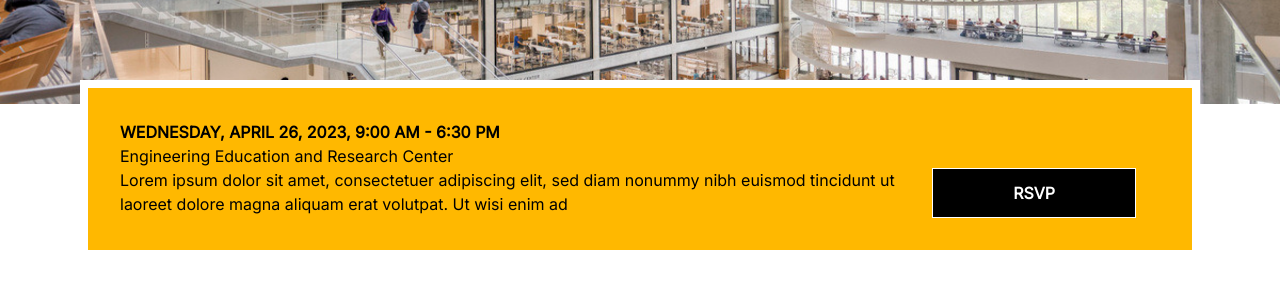
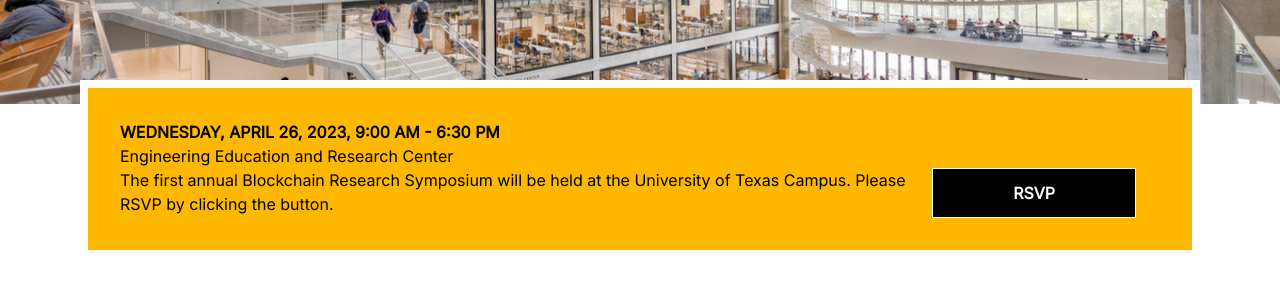
Before and after one commit to sriramvish/blockchainsymposium, a website: page index.html in a window 1280 px wide. Shown: the part 360-646 px from the top of the page. Drawn offline with nearby package versions, Linux system fonts and the light colour scheme; some packages are replaced by stand-ins of ours.

Commit message:
Update index.html

```diff
--- a/index.html
+++ b/index.html
@@ -108,7 +108,7 @@
             <p class="font-semibold">WEDNESDAY, APRIL 26, 2023, 9:00 AM - 6:30 PM </p>
             <p>Engineering Education and Research Center</p>
             <div class="flex flex-col lg:flex-row">
-                <p>Lorem ipsum dolor sit amet, consectetuer adipiscing elit, sed diam nonummy nibh euismod tincidunt ut laoreet dolore magna aliquam erat volutpat. Ut wisi enim ad</p>
+                <p>The first annual Blockchain Research Symposium will be held at the University of Texas Campus. Please RSVP by clicking the button.</p>
                 <div class="p-3 md:p-0 flex-1"></div>
                 <a href="https://www.google.com" class="text-center font-bold py-3 px-20 bg-black border border-white text-white hover:text-black hover:bg-white">
                     RSVP
```
